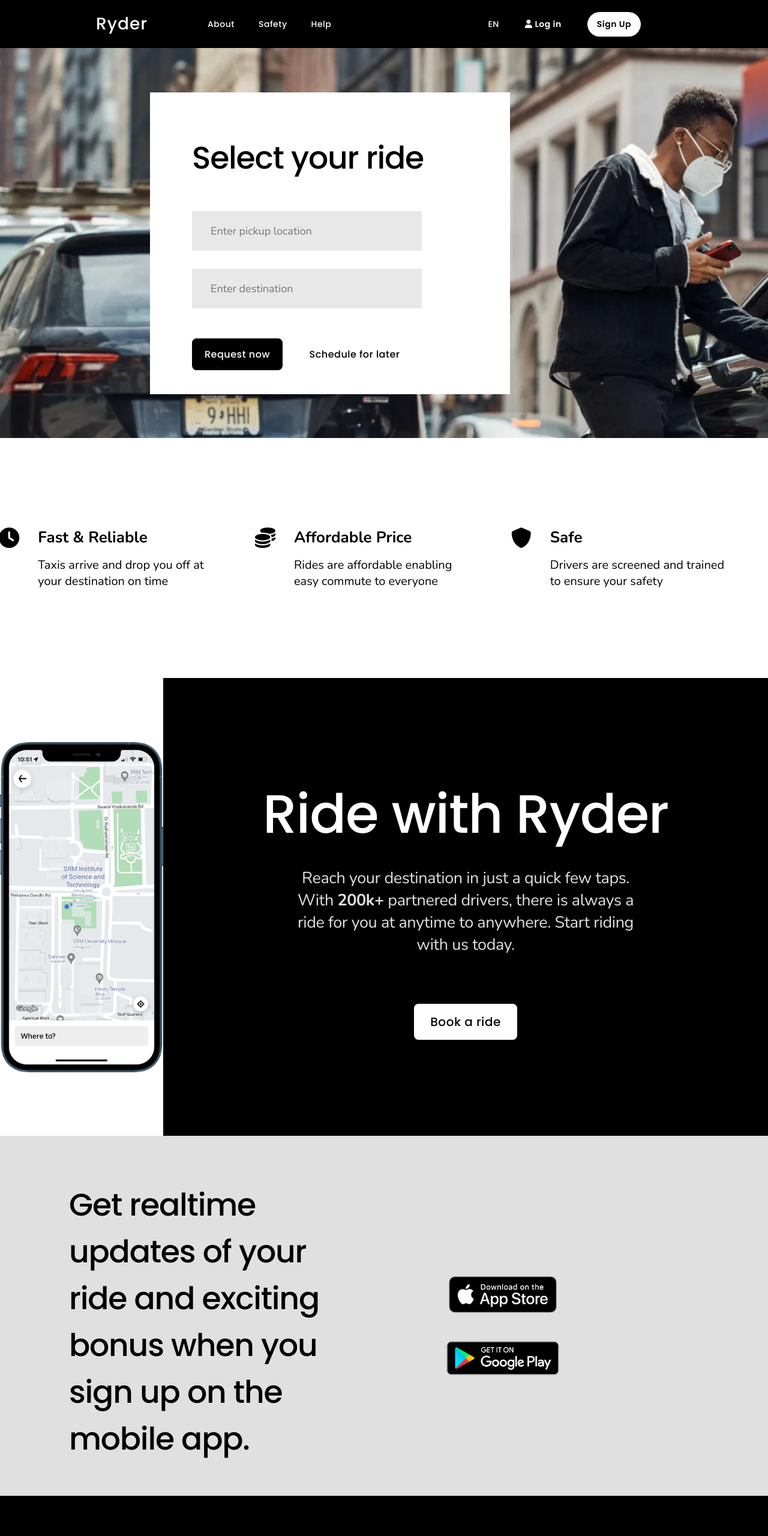
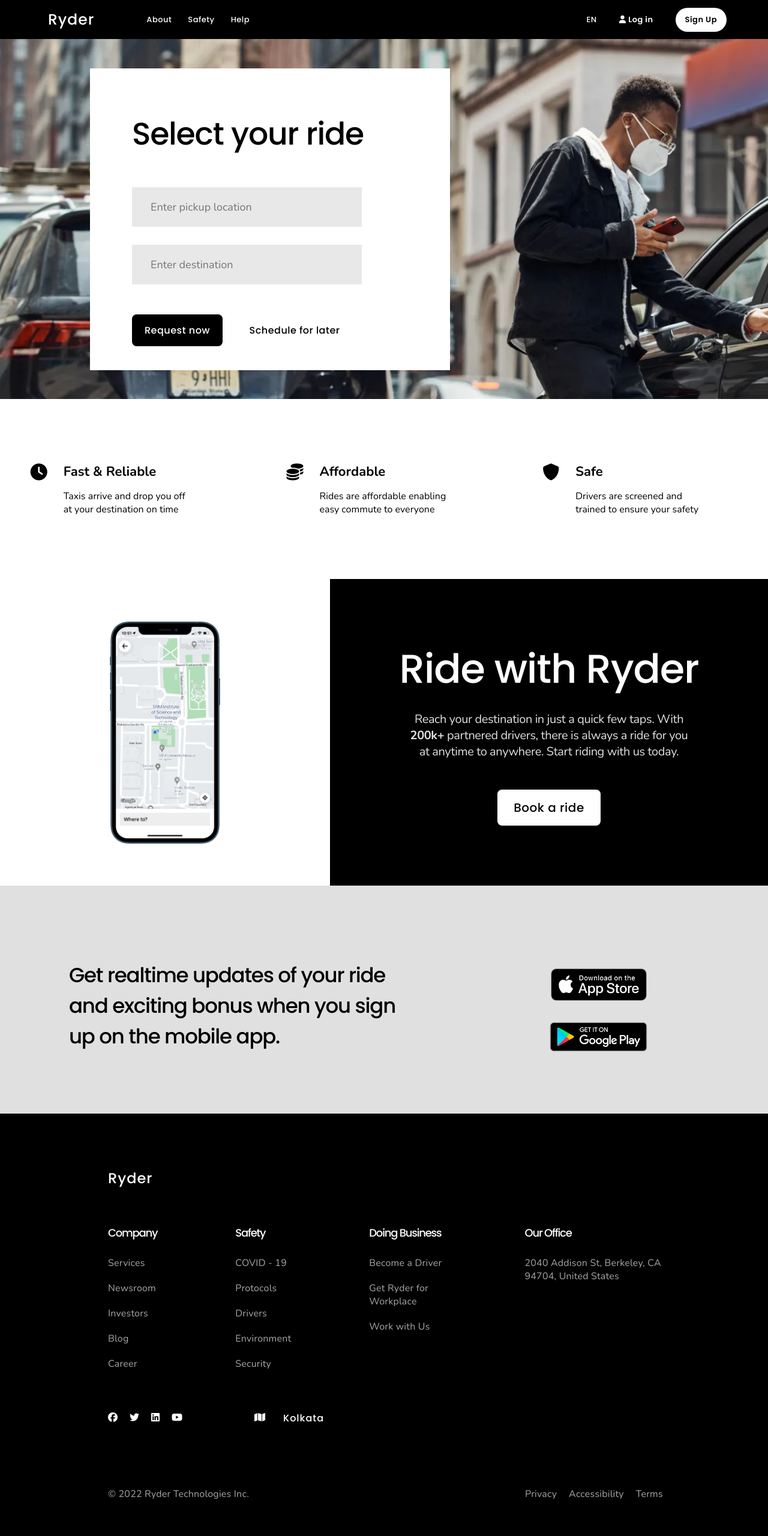
Before and after one commit to xraptorgg/ryder, a plain HTML site: page index.html in a window 1280 px wide. Shown: the top 2560 px of the page at 60% size. Drawn offline with nearby package versions, Linux system fonts and the light colour scheme.

Commit message:
Made responsive

```diff
--- a/index.html
+++ b/index.html
@@ -14,18 +14,18 @@
 <body>
     <header>
         <div class = "header-logo">
-            <h1 class = "header-logo-text">Ryder</h1>
+            <a href = "#"><h1 class = "header-logo-text">Ryder</h1></a>
         </div>
         <nav class = "navbar">
             <ul class = "header-list header-list-left">
-                <li class = "header-links">About</li>
-                <li class = "header-links">Safety</li>
-                <li class = "header-links">Help</li>
+                <a href = "#"><li class = "header-links">About</li></a>
+                <a href = "#"><li class = "header-links">Safety</li></a>
+                <a href = "#"><li class = "header-links">Help</li></a>
             </ul>
             <ul class = "header-list header-list-right">
-                <li class = "header-links lang">EN</li>
-                <li class = "header-links"><button class = "log-in-button"><i class="fa fa-user"></i> Log in</button></li>
-                <li class = "header-links"><button class = "sign-up-button">Sign Up</i></button></li>
+                <li class = "header-links lang"><a href = "#"><button class = "language">EN</button></a></li>
+                <li class = "header-links"><a href = "#"><button class = "log-in-button"><i class="fa fa-user"></i> Log in</button></a></li>
+                <li class = "header-links"><a href = "#"><button class = "sign-up-button">Sign Up</i></button></a></li>
             </ul>
         </nav>
     </header>
@@ -36,8 +36,8 @@
                 <input class = "pickup" placeholder="Enter pickup location">
                 <input class = "destination" placeholder="Enter destination">
                 <div class = "button-container">
-                    <button class = "request-button">Request now</button>
-                    <button class = "schedule-button">Schedule for later</button>
+                    <a href = "#"><button class = "request-button">Request now</button></a>
+                    <a href = "#"><button class = "schedule-button">Schedule for later</button></a>
                 </div>
             </div>
         </div>
@@ -49,7 +49,7 @@
             </div>
             <div class = "pricing feature-item">
                 <div class = "feature-icon"><i class="fa fa-coins"></i></div>
-                <h3 class = "feature-header">Affordable Price</h3>
+                <h3 class = "feature-header">Affordable</h3>
                 <p class = "feature-text">Rides are affordable enabling easy commute to everyone</p>
             </div>
             <div class = "safety feature-item">
@@ -65,7 +65,7 @@
             <div class = "about-right">
                 <h3 class = "about-header">Ride with Ryder</h3>
                 <p class = "about-text">Reach your destination in just a quick few taps. With <span class = "driver-count"><strong>200k+</strong></span> partnered drivers, there is always a ride for you at anytime to anywhere. Start riding with us today.</p>
-                <button class = "about-button">Book a ride</button>
+                <a href = "#"><button class = "about-button">Book a ride</button></a>
             </div>
         </div>
         <div class = "mobile-app">
@@ -87,29 +87,29 @@
                 <div class = "footer-element">
                     <h3 class = "footer-head">Company</h3>
                     <div class = "footer-container">
-                        <h4 class = "footer-item">Services</h4>
-                        <h4 class = "footer-item">Newsroom</h4>
-                        <h4 class = "footer-item">Investors</h4>
-                        <h4 class = "footer-item">Blog</h4>
-                        <h4 class = "footer-item">Career</h4>
+                        <a href = "#"><h4 class = "footer-item">Services</h4></a>
+                        <a href = "#"><h4 class = "footer-item">Newsroom</h4></a>
+                        <a href = "#"><h4 class = "footer-item">Investors</h4></a>
+                        <a href = "#"><h4 class = "footer-item">Blog</h4></a>
+                        <a href = "#"><h4 class = "footer-item">Career</h4></a>
                     </div>
                 </div>
                 <div class = "footer-element">
                     <h3 class = "footer-head">Safety</h3>
                     <div class = "footer-container">
-                        <h4 class = "footer-item">COVID - 19</h4>
-                        <h4 class = "footer-item">Protocols</h4>
-                        <h4 class = "footer-item">Drivers</h4>
-                        <h4 class = "footer-item">Environment</h4>
-                        <h4 class = "footer-item">Security</h4>
+                        <a href = "#"><h4 class = "footer-item">COVID - 19</h4></a>
+                        <a href = "#"><h4 class = "footer-item">Protocols</h4></a>
+                        <a href = "#"><h4 class = "footer-item">Drivers</h4></a>
+                        <a href = "#"><h4 class = "footer-item">Environment</h4></a>
+                        <a href = "#"><h4 class = "footer-item">Security</h4></a>
                     </div>
                 </div>
                 <div class = "footer-element">
                     <h3 class = "footer-head">Doing Business</h3>
                     <div class = "footer-container">
-                        <h4 class = "footer-item">Become a Driver</h4>
-                        <h4 class = "footer-item">Get Ryder for Workplace</h4>
-                        <h4 class = "footer-item">Work with Us</h4>
+                        <a href = "#"><h4 class = "footer-item">Become a Driver</h4></a>
+                        <a href = "#"><h4 class = "footer-item">Get Ryder for Workplace</h4></a>
+                        <a href = "#"><h4 class = "footer-item">Work with Us</h4></a>
                     </div>
                 </div>
                 <div class = "footer-element">
@@ -120,13 +120,13 @@
                 </div>
             </div>
             <div class = "footer-links">
-                <i class="fab fa-facebook"></i>
-                <i class="fab fa-twitter"></i>
-                <i class="fab fa-linkedin"></i>
-                <i class="fab fa-youtube"></i>
+                <a href = "#"><i class="fab fa-facebook"></i></a>
+                <a href = "#"><i class="fab fa-twitter"></i></a>
+                <a href = "#"><i class="fab fa-linkedin"></i></a>
+                <a href = "#"><i class="fab fa-youtube"></i></a>
                 <div class = "footer-location">
                     <i class = "fa fa-map"></i>
-                    <div class = "location-text">Kolkata</div>
+                    <a href = "#"><div class = "location-text">Kolkata</div></a>
                 </div>
             </div>
             </div>
@@ -135,9 +135,9 @@
                 © 2022 Ryder Technologies Inc.
             </div>
             <ul class = "footer-right-container">
-                <li class = "footer-right-item">Privacy</li>
-                <li class = "footer-right-item">Accessibility</li>
-                <li class = "footer-right-item">Terms</li>
+                <a href = "#"><li class = "footer-right-item">Privacy</li></a>
+                <a href = "#"><li class = "footer-right-item">Accessibility</li></a>
+                <a href = "#"><li class = "footer-right-item">Terms</li></a>
             </div>
         </div>
     </footer>
--- a/style.css
+++ b/style.css
@@ -4,9 +4,11 @@
     user-select: none;
 }
 
+a {
+    text-decoration: none;
+}
 
 header {
-    /* position: absolute; */
     background-color: #000000;
     display: flex;
     align-items: center;
@@ -42,6 +44,19 @@ header {
 .header-list-right {
     padding-right: 200px;
 }
+
+.language {
+    border: none;
+    background-color: #000000;
+    padding-left: 40px;
+    color: #ffffff;
+    font-family: 'Poppins', sans-serif;
+    font-size: 14px;
+    font-weight: 500;
+    letter-spacing: 0.5px;
+    cursor: pointer;
+}
+
 
 .header-links {
     padding-left: 40px;
@@ -94,7 +109,7 @@ header {
 .hero-container {
     background-image: url(images/heroBack.webp);
     background-size: cover;
-    height: 650px;
+    height: 700px;
     display: flex;
     align-items: center;
 }
@@ -374,6 +389,7 @@ footer {
 
 .location-text {
     margin-left: 30px;
+    color: #ffffff;
     font-family: 'Poppins', sans-serif;
     font-weight: 500;
     letter-spacing: 1px;
@@ -382,7 +398,6 @@ footer {
 
 .footer-bottom {
     display: flex;
-    justify-content: space-between;
     padding: 100px 0px 80px 0px;
 }
 
@@ -397,7 +412,7 @@ footer {
 .footer-right-container {
     list-style: none;
     display: flex;
-    margin-right: 390px;
+    transform: translateX(590px);
 }
 
 .footer-right-item {
@@ -407,3 +422,120 @@ footer {
     color: #a5a6a8;
     padding-left: 20px;
 }
+
+@media only screen and (max-width: 1380px) {
+    header {
+        height: 65px;
+    }
+    .header-logo-text {
+        padding-left: 80px;
+        font-size: 25px;
+    }
+    .header-list-left {
+        padding-left: 60px;
+    }
+
+    .header-list-right {
+        padding-right: 60px;
+    }
+    .header-links {
+        padding-left: 27px;
+        font-size: 13px;
+    }
+    .language {
+        font-size: 13px
+    }
+    .log-in-button {
+        font-size: 13px;
+    }
+    .sign-up-button {
+        font-size: 13px;
+    }
+    .header-list-right .header-links {
+        padding: 9px;
+    }
+    .hero-container {
+        height: 600px;
+    }
+    .hero-flyer {
+        transform: translateX(150px);
+    }
+
+
+    .feature-container {
+        height: 300px;
+    }
+
+    .feature-header {
+        font-size: 22px;
+    }
+
+    .feature-text {
+        margin-top: 15px;
+        width: 215px;
+        font-size: 16px;
+    }
+
+    .feature-icon {
+        transform: translate(-55px, 1px);
+        font-size: 28px;
+    }
+
+
+    .about-right {
+        width: 730px;
+    }
+
+    .iphone {
+        height: 370px;
+    }
+
+    .about-header {
+        margin-top: 100px;
+        font-size: 67px;
+    }
+
+    .about-text {
+        font-size: 20px;
+        width: 65%;
+    }
+    .about-button {
+        margin: 50px 0px 100px 0px;
+    }
+    .mobile-left {
+        height: 380px;
+    }
+    .mobile-app-2 {
+        font-size: 34px;
+    }
+    .mobile-right {
+        padding-right: 180px;
+    }
+    .apple-image {
+        padding: 10px;
+        width: 160px;
+    }
+    .google-image {
+        padding: 10px;
+        width: 185px;
+    }
+
+    .footer-logo {
+        padding: 90px 0px 60px 180px;
+    }
+    .footer-lists {
+        padding-left: 180px;
+    }
+    .footer-links {
+        margin: 70px 0px 0px 180px;
+    }
+    .copyright {
+        margin-left: 180px;
+    }
+    .footer-right-container {
+        transform: translateX(440px);
+    }
+    .footer-element {
+        margin-right: 130px;
+    }
+}
```
